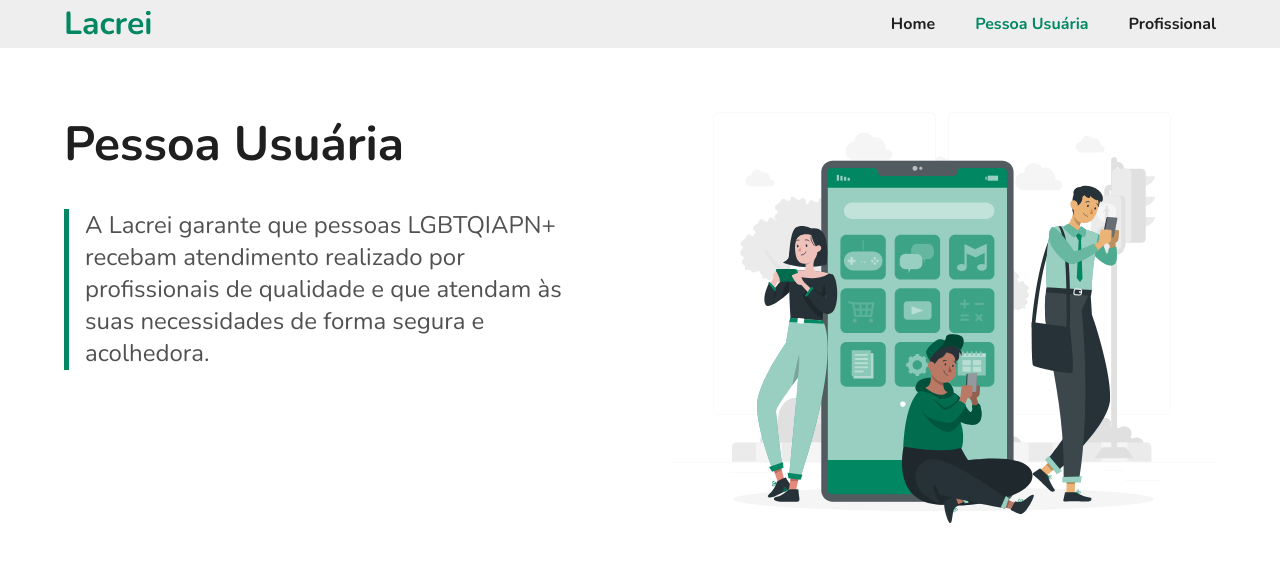
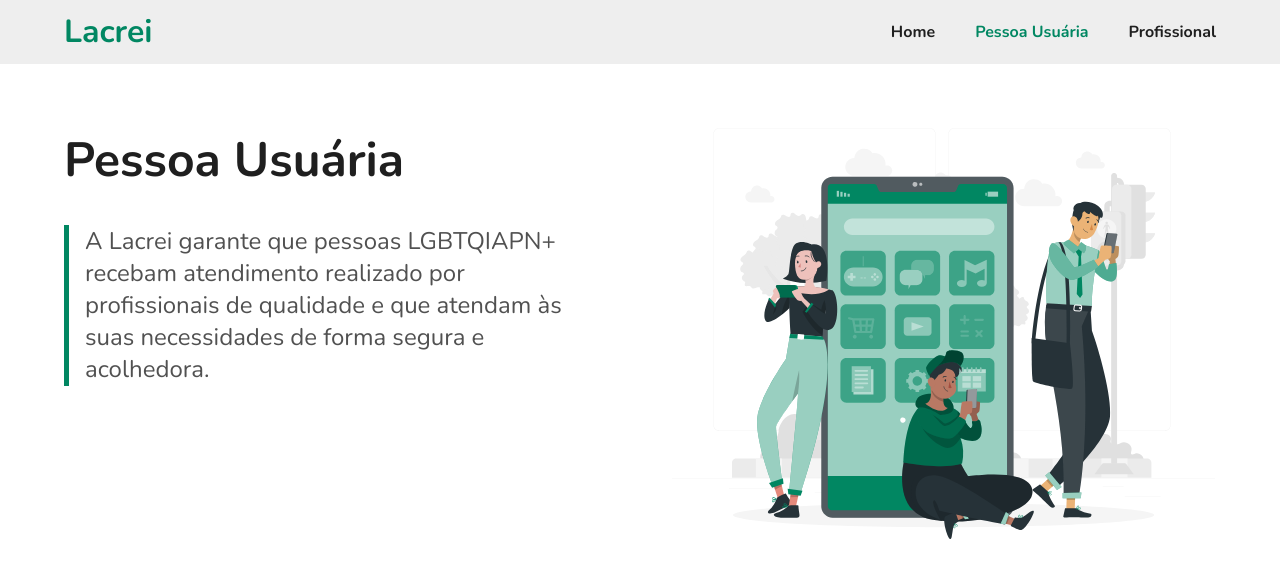
Before and after one commit to queejay/heal, a Next.js app: page /pessoa-usuaria in a window 1280 px wide. Shown: the top 578 px of the page. Built offline with nearby package versions, Linux system fonts and the light colour scheme.

Commit message:
style(Header): add vertical padding to match with design

```diff
--- a/src/components/Header/Header.styles.ts
+++ b/src/components/Header/Header.styles.ts
@@ -10,7 +10,7 @@ export const Wrapper = styled.header`
     width: '100%';
     background-color: ${({ theme }) => theme.colors.aliases.headerBackground};
     color: ${({ theme }) => theme.colors.aliases.defaultText};
-    padding: 0.5rem 4rem;
+    padding: 1rem 4rem;
 
     @media (max-width: ${({ theme }) => theme.breakpoints.lg}px) {
         padding: 0.5rem 2rem;
```
